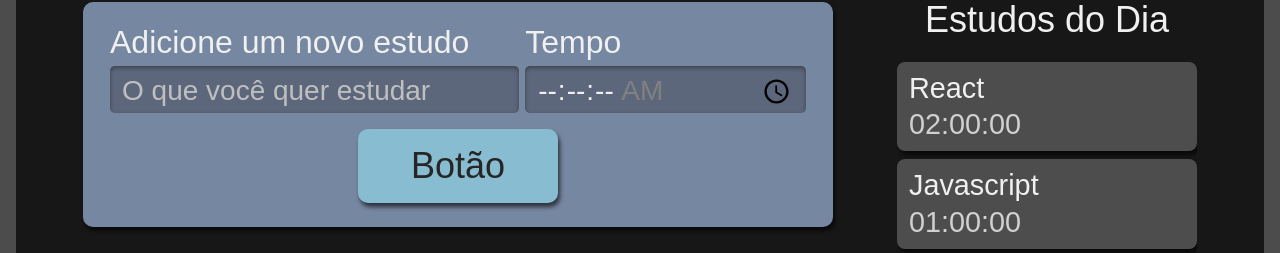
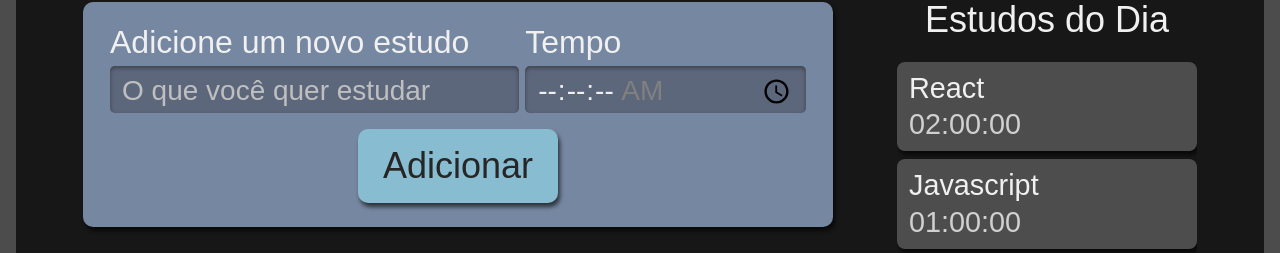
Before and after one commit to elisamorais/time_study_tsx_react, a React (Create React App) app: page / in a window 1280 px wide. Shown: the part 222-475 px from the top of the page. Built offline with nearby package versions, Linux system fonts and the light colour scheme.

Commit message:
C1. Pros (Conhecendo Props)

```diff
--- a/src/components/Botao/index.tsx
+++ b/src/components/Botao/index.tsx
@@ -1,12 +1,15 @@
-import React from "react";
+import { ChildProcessWithoutNullStreams } from 'child_process';
+import React from 'react';
 import style from './Botao.module.scss';
 
-class Botao extends React.Component {
+
+class Botao extends React.Component <{children: any}> {
     render() {
         return (
             <button className={style.botao}>
-                Botão
+                {this.props.children}
             </button>
+
         )
     }
 }
--- a/src/components/Formulario.tsx/index.tsx
+++ b/src/components/Formulario.tsx/index.tsx
@@ -31,7 +31,9 @@
                     />
 
                 </div>
-                <Botao />
+                <Botao>
+                   Adicionar
+                </Botao>
             </form>
         )
     }
```
